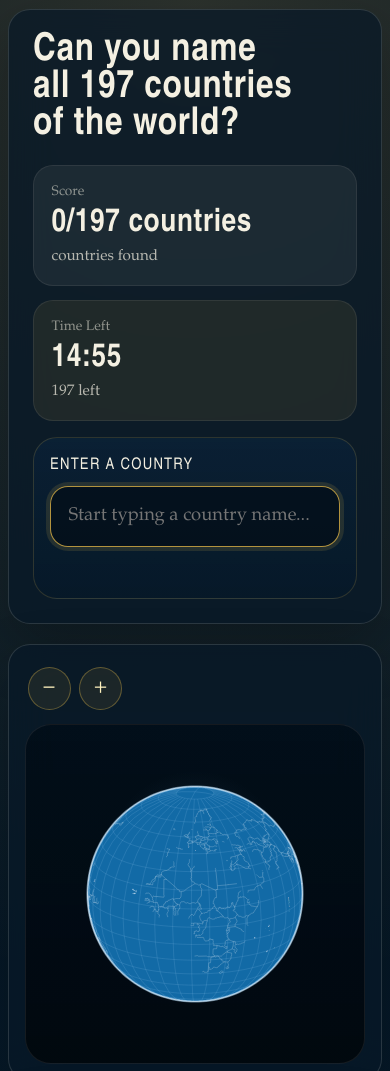
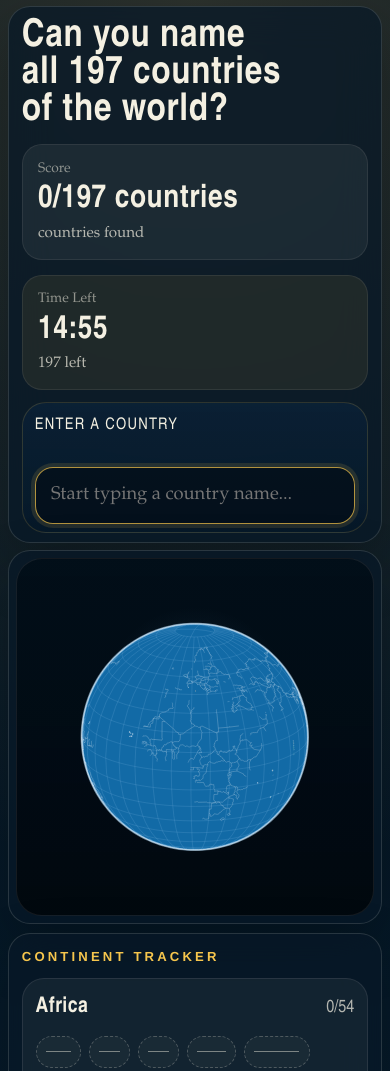
Before and after one commit to RupertLinacre/country_quiz, a website built with Vite: page index.html in a window 390 px wide. Shown: the top 1071 px of the page. Built offline with nearby package versions, Linux system fonts and the light colour scheme; what world-atlas would draw is missing.

Commit message:
feat(answer-panel): update input element IDs and enhance styling for better layout and accessibility

```diff
--- a/src/main.ts
+++ b/src/main.ts
@@ -46,14 +46,18 @@ app.innerHTML = `
           </article>
         </div>
         <div class="answer-panel">
-          <label class="answer-panel__label" for="country-input">Enter a country</label>
+          <label class="answer-panel__label" for="guess-input">Enter a country</label>
           <input
-            id="country-input"
+            id="guess-input"
+            name="guess"
             class="answer-panel__input"
-            type="text"
+            type="search"
             autocomplete="off"
+            autocorrect="off"
             autocapitalize="words"
             spellcheck="false"
+            inputmode="search"
+            enterkeyhint="done"
             placeholder="Start typing a country name..."
           />
           <p id="status" class="status" aria-live="polite"></p>
@@ -82,7 +86,7 @@ const scoreElement = requireElement<HTMLElement>('#score')
 const timerElement = requireElement<HTMLElement>('#timer')
 const remainingElement = requireElement<HTMLElement>('#remaining')
 const statusElement = requireElement<HTMLElement>('#status')
-const answerInput = requireElement<HTMLInputElement>('#country-input')
+const answerInput = requireElement<HTMLInputElement>('#guess-input')
 const continentBoard = requireElement<HTMLElement>('#continent-board')
 const zoomInButton = requireElement<HTMLButtonElement>('#zoom-in')
 const zoomOutButton = requireElement<HTMLButtonElement>('#zoom-out')
--- a/src/style.css
+++ b/src/style.css
@@ -27,6 +27,7 @@ body {
   margin: 0;
   min-width: 320px;
   min-height: 100vh;
+  min-height: 100dvh;
 }
 
 button,
@@ -40,6 +41,7 @@ button {
 
 #app {
   min-height: 100vh;
+  min-height: 100dvh;
 }
 
 .shell {
@@ -141,6 +143,8 @@ h1 {
 }
 
 .answer-panel {
+  display: flex;
+  flex-direction: column;
   padding: 1rem;
   border-radius: 24px;
   background: linear-gradient(180deg, rgba(11, 34, 55, 0.82), rgba(7, 25, 41, 0.9));
@@ -482,7 +486,29 @@ h1 {
 @media (max-width: 840px) {
   .shell {
     width: min(100vw - 1rem, 100%);
-    padding-top: 0.55rem;
+    padding: 0.35rem 0 1rem;
+  }
+
+  .hero {
+    gap: 0.45rem;
+  }
+
+  .hero__copy,
+  .globe-card,
+  .tracker {
+    border-radius: 22px;
+  }
+
+  .hero__copy {
+    padding: 0.85rem 0.8rem 0.55rem;
+  }
+
+  .hero__copy h1 {
+    margin-bottom: 0.85rem;
+  }
+
+  .hero__stats {
+    margin-bottom: 0.7rem;
   }
 
   .hero__stats,
@@ -490,14 +516,49 @@ h1 {
     grid-template-columns: 1fr;
   }
 
-  .globe-card__toolbar {
-    flex-direction: column;
-    align-items: flex-start;
+  .stat-card {
+    padding: 0.85rem 0.95rem;
   }
 
-  .hero__copy,
-  .globe-card,
+  .answer-panel {
+    padding: 0.7rem 0.75rem 0.45rem;
+  }
+
+  .answer-panel__label {
+    order: 0;
+    margin-bottom: 0.35rem;
+  }
+
+  .status {
+    order: 1;
+    margin: 0 0 0.35rem;
+    min-height: 1.2rem;
+  }
+
+  .answer-panel__input {
+    order: 2;
+    padding: 0.85rem 0.95rem;
+  }
+
+  .globe-card {
+    gap: 0.35rem;
+    padding: 0.45rem;
+  }
+
+  .globe-card__toolbar {
+    display: none;
+  }
+
   .tracker {
-    border-radius: 22px;
+    margin-top: 0.55rem;
+    padding: 0.8rem;
+  }
+
+  .tracker__header {
+    margin-bottom: 0.7rem;
+  }
+
+  .continent-section {
+    padding: 0.8rem;
   }
 }
```
